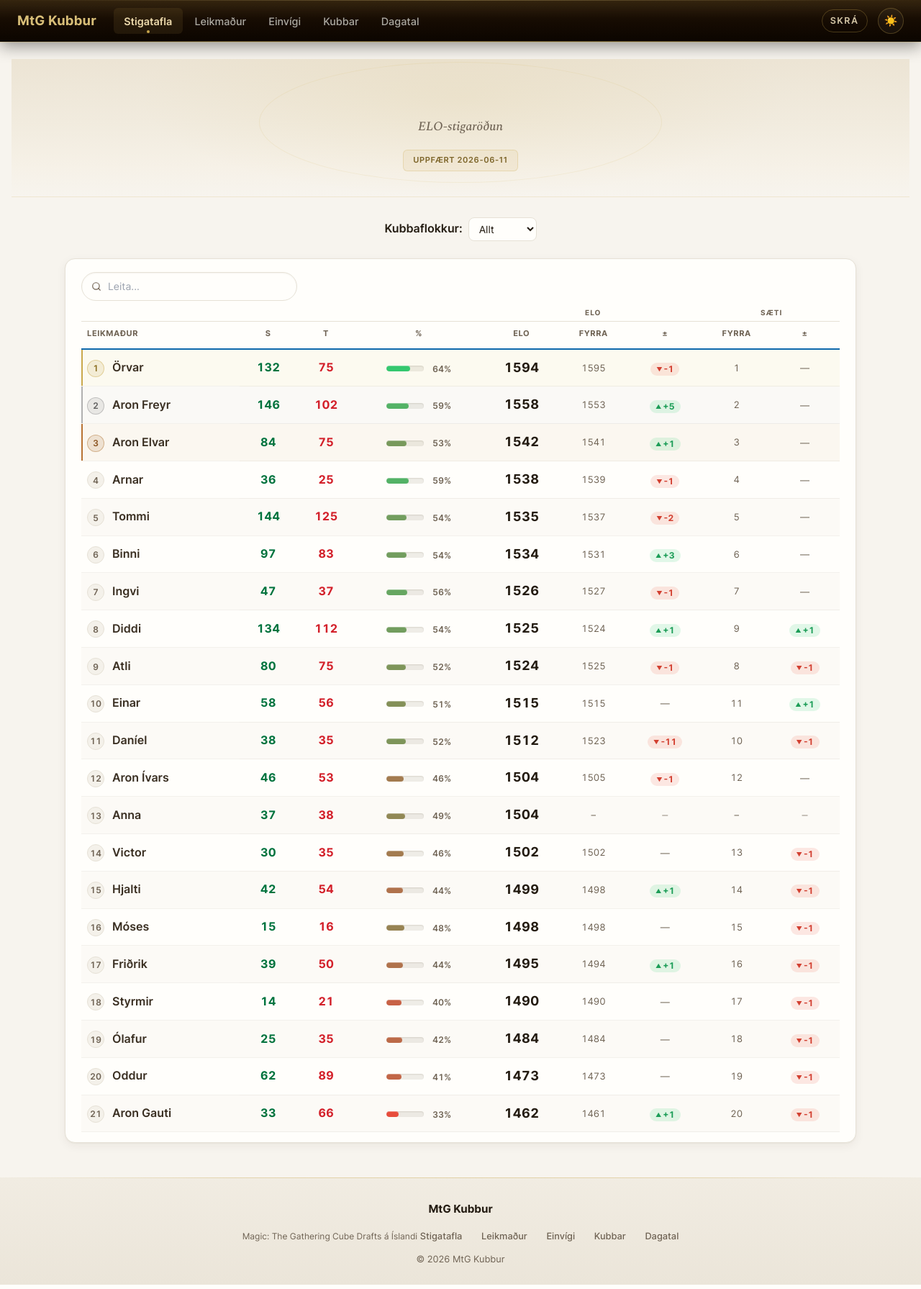
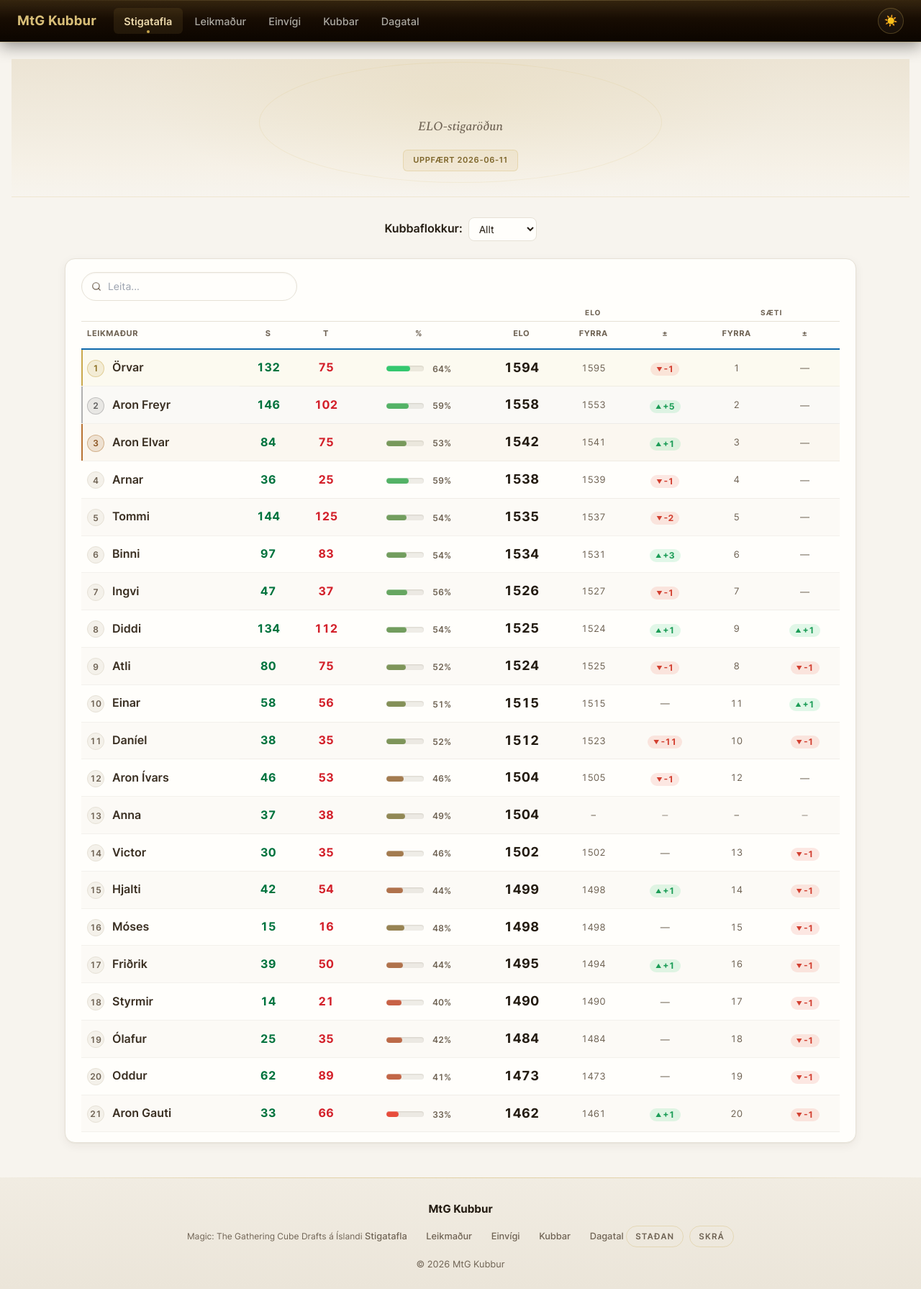
Before and after one commit to mtgkubbur/mtgkubbur.is, a FastAPI app: page / in a window 1280 px wide. Shown: the whole page at 72% size. Run offline with FastAPI, Linux system fonts and the light colour scheme; some web fonts are replaced.

Commit message:
Surface standings + skrá as companion apps in the footer
Add the public live-standings dashboard (standings.mtgkubbur.is) to the
site for the first time, and group it with the host app (skra.mtgkubbur.is)
as a pair of gold-accent pills in a new footer "Tengd forrit" nav.

Move skrá out of the top-right nav: the top nav is now purely the internal
data pages, while the two external companion apps live together in the
footer. standings is event-only and skrá is a host tool, so neither needs
permanent top-nav prominence.

- strings.py: nav_standings ("Staðan"), footer_apps_label ("Tengd forrit")
- footer.html: new .footer-apps <nav> with both external links (new tab)
- base.html: drop the .nav-skra pill; bump mtg.css cache-buster to v=3
- mtg.css: .footer-apps pill styling (gold tokens, light/dark aware);
  remove now-dead .nav-skra rules
- tests: assert the new landmark aria-label + both footer links present
  and the old nav pill is gone

Co-Authored-By: Claude Opus 4.8 (1M context) <noreply@anthropic.com>

```diff
--- a/app/static/css/mtg.css
+++ b/app/static/css/mtg.css
@@ -1226,13 +1226,6 @@
   width: 4px; height: 4px; border-radius: 50%; background: #c9a84c;
 }
 .nav-right { margin-left: auto; display: flex; align-items: center; gap: 0.9rem; }
-.nav-skra {
-  color: rgba(247,233,196,0.85); text-decoration: none; font-weight: 600;
-  font-size: 0.78rem; letter-spacing: 0.12em; text-transform: uppercase;
-  padding: 0.3rem 0.7rem; border: 1px solid rgba(201,168,76,0.3); border-radius: 999px;
-  transition: border-color .2s, color .2s, background .2s;
-}
-.nav-skra:hover { color: #fff; border-color: rgba(201,168,76,0.6); background: rgba(201,168,76,0.1); }
 .theme-toggle {
   width: 36px; height: 36px; border-radius: 999px; border: 1px solid rgba(201,168,76,0.3);
   background: rgba(255,255,255,0.04); color: #f9faf4; cursor: pointer; font-size: 15px;
@@ -1267,5 +1260,14 @@
 .footer-mana-sep { font-size: 0.6rem; opacity: 0.4; vertical-align: middle; }
 /* production-only: softer opacity for dark mana separator */
 [data-theme="dark"] .footer-mana-sep { opacity: 0.25; }
+/* Companion-app pills (standings + skrá) — external links, gold-accent like the old nav pill */
+.footer-apps { display: inline-flex; align-items: center; gap: 0.5rem; margin: 0 0 0.9rem; flex-wrap: wrap; justify-content: center; }
+.footer-apps a {
+  color: var(--text-muted); text-decoration: none; font-weight: 600;
+  font-size: 0.72rem; letter-spacing: 0.1em; text-transform: uppercase;
+  padding: 0.28rem 0.75rem; border: 1px solid var(--gold-line); border-radius: 999px;
+  transition: color .2s, border-color .2s, background .2s;
+}
+.footer-apps a:hover { color: var(--text-primary); border-color: var(--mtg-gold); background: var(--gold-soft); }
 .site-main { min-height: 60vh; padding: 1.5rem 1rem 3rem; }
 [x-cloak] { display: none !important; }
--- a/app/strings.py
+++ b/app/strings.py
@@ -13,6 +13,8 @@ STRINGS: dict[str, dict[str, str]] = {
         "nav_kubbar": "Kubbar",
         "nav_dagatal": "Dagatal",
         "nav_skra": "skrá",
+        "nav_standings": "Staðan",
+        "footer_apps_label": "Tengd forrit",
         "footer_copyright": "© 2026 MtG Kubbur",
         "loading": "Hleð gögnum…",
         "error": "Villa við að hlaða gögnum",
--- a/app/templates/base.html
+++ b/app/templates/base.html
@@ -7,7 +7,7 @@
     <meta name="description" content="{{ S.tagline }}" />
     <link rel="icon" href="/static/favicon.svg" type="image/svg+xml" />
     <link rel="stylesheet" href="/static/fonts/mana-font/css/mana.css" />
-    <link rel="stylesheet" href="/static/css/mtg.css?v=2" />
+    <link rel="stylesheet" href="/static/css/mtg.css?v=3" />
     <link rel="stylesheet" href="/static/css/tailwind.css?v=2" />
     <style>
       [x-cloak] { display: none !important; }
@@ -42,7 +42,6 @@
         <a class="nav-link {{ 'active' if page == 'dagatal' else '' }}" href="/dagatal">{{ S.nav_dagatal }}</a>
       </div>
       <div class="nav-right">
-        <a class="nav-skra" href="https://skra.mtgkubbur.is" target="_blank" rel="noopener">{{ S.nav_skra }}</a>
         <button class="theme-toggle" onclick="toggleTheme()" title="Skipta um þema" aria-label="Skipta um þema">
           <span class="theme-icon-light">☀️</span><span class="theme-icon-dark">🌙</span>
         </button>
--- a/app/templates/components/footer.html
+++ b/app/templates/components/footer.html
@@ -12,5 +12,9 @@
     <i class="ms ms-g footer-mana-sep" aria-hidden="true"></i>
     <a href="/dagatal">{{ S.nav_dagatal }}</a>
   </nav>
+  <nav class="footer-apps" aria-label="{{ S.footer_apps_label }}">
+    <a href="https://standings.mtgkubbur.is" target="_blank" rel="noopener">{{ S.nav_standings }}</a>
+    <a href="https://skra.mtgkubbur.is" target="_blank" rel="noopener">{{ S.nav_skra }}</a>
+  </nav>
   <div>{{ S.footer_copyright }}</div>
 </footer>
```
Also changed, not shown: tests/test_pages.py (+13 -0 lines).
